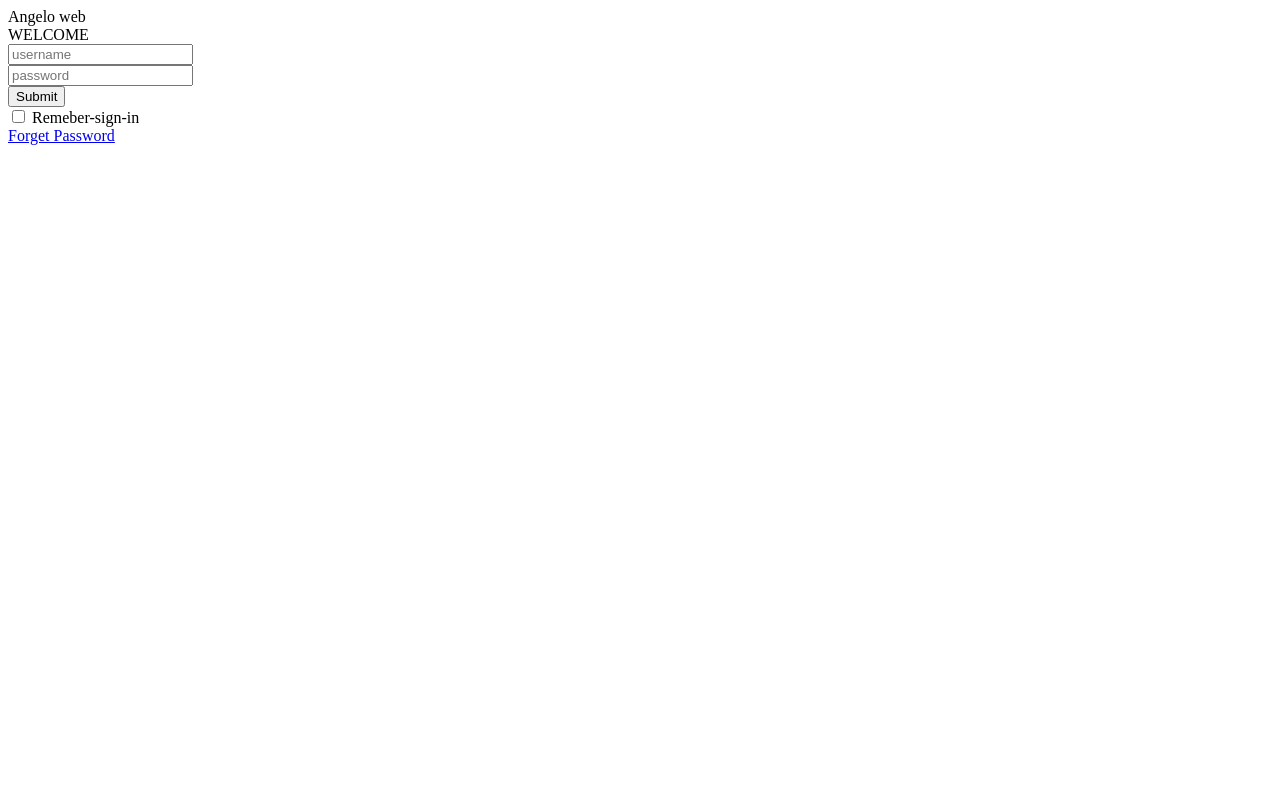
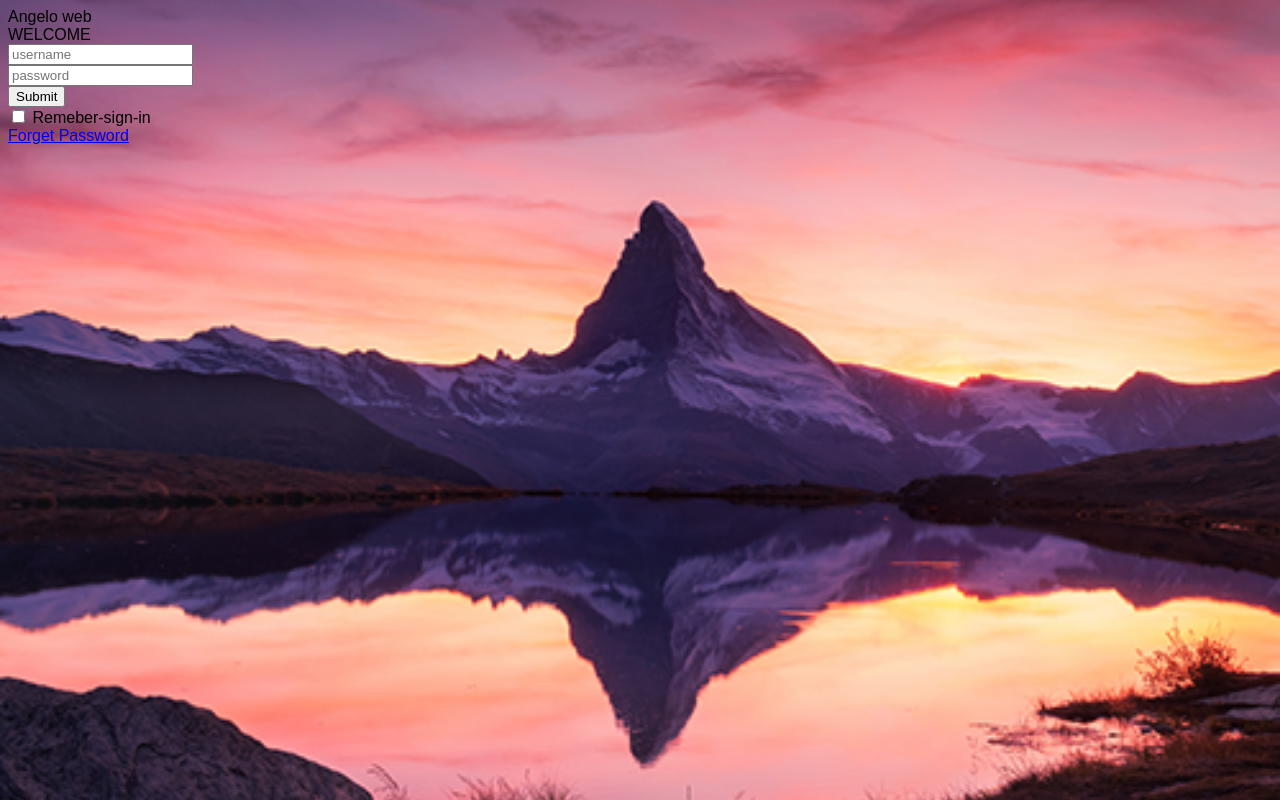
Before and after one commit to emmanuelangelo4199/Ruff-Work, a plain HTML site: page index.html in a window 1280 px wide. Drawn offline with Linux system fonts and the light colour scheme; files whose address does not match are found by name.

Commit message:
completed

```diff
--- a/index.html
+++ b/index.html
@@ -2,6 +2,7 @@
 <html>
     <head>
         <title>Sign in</title>
+        <link href="style-sheet.css" rel="stylesheet" type="text/css">
     </head>
     <body>
         <div class="box">
```
